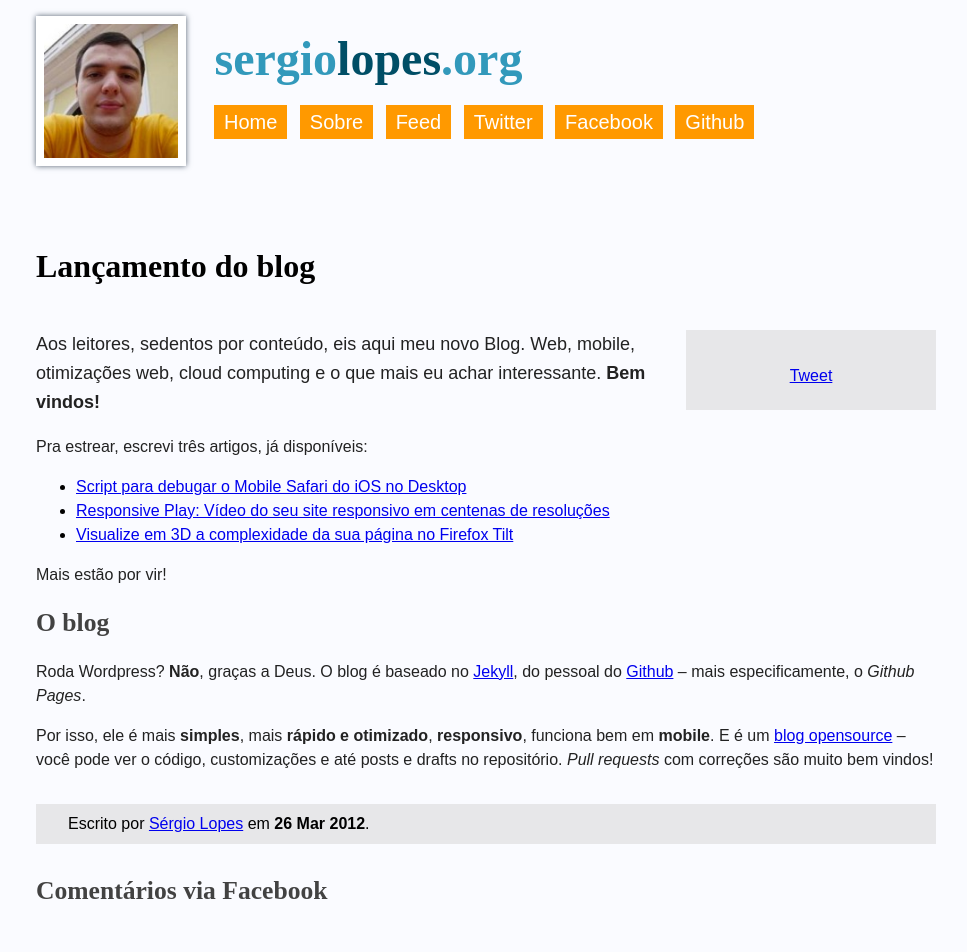
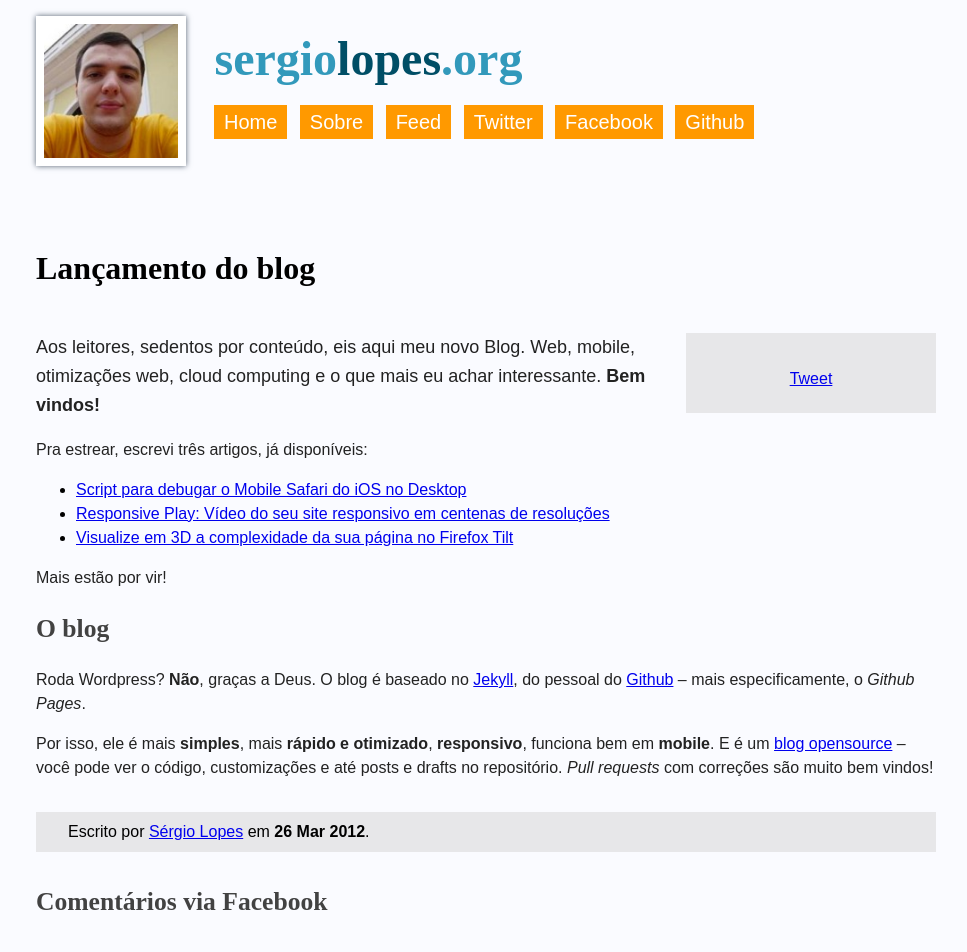
Before and after one commit to robersonupc/blog, a Jekyll site: the page built from _posts/2012-03-26-o-blog.md, in a window 1280 px wide. Shown: the whole page, without its empty margins (154-1121 px from the left). Built offline with Jekyll 4.4.1, drawn with Linux system fonts in a browser that asks for light colours; some web fonts are replaced; comment, search, counter and statistics services are not loaded.

Commit message:
minor design: aumentando line-height dos titulos

```diff
--- a/_includes/css/fonts.css
+++ b/_includes/css/fonts.css
@@ -8,21 +8,21 @@
 h1 {
 	font-family: 'Droid Serif', serif;
 	font-size: 2em;
-	line-height: 1.3em;
+	line-height: 1.4;
 	font-weight: 700;
 }
 
 h2, h3.fb {
 	font-family: 'Droid Serif', serif;
 	font-size: 1.6em;
-	line-height: 1.2em;
+	line-height: 1.4;
 	font-weight: 700;
 }
 
 h3 {
 	font-family: 'Droid Serif', serif;
 	font-size: 1.3em;
-	line-height: 1.2em;
+	line-height: 1.4;
 	font-weight: 400;
 }
 
```
